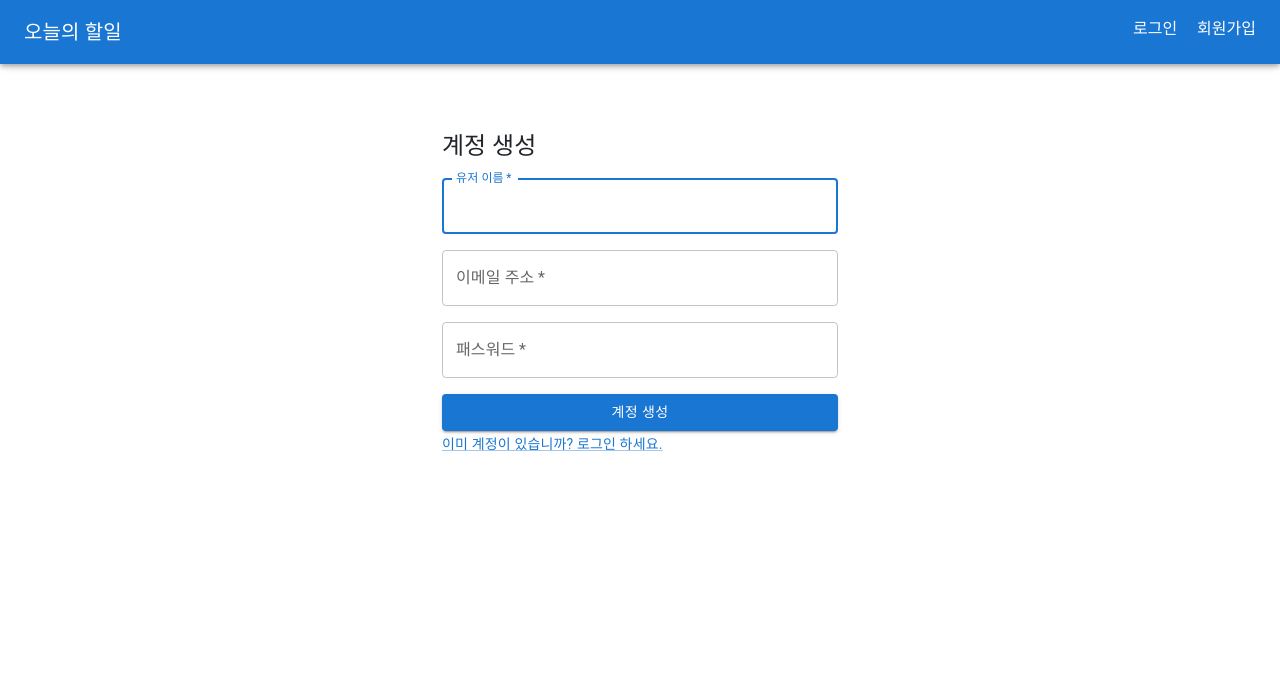
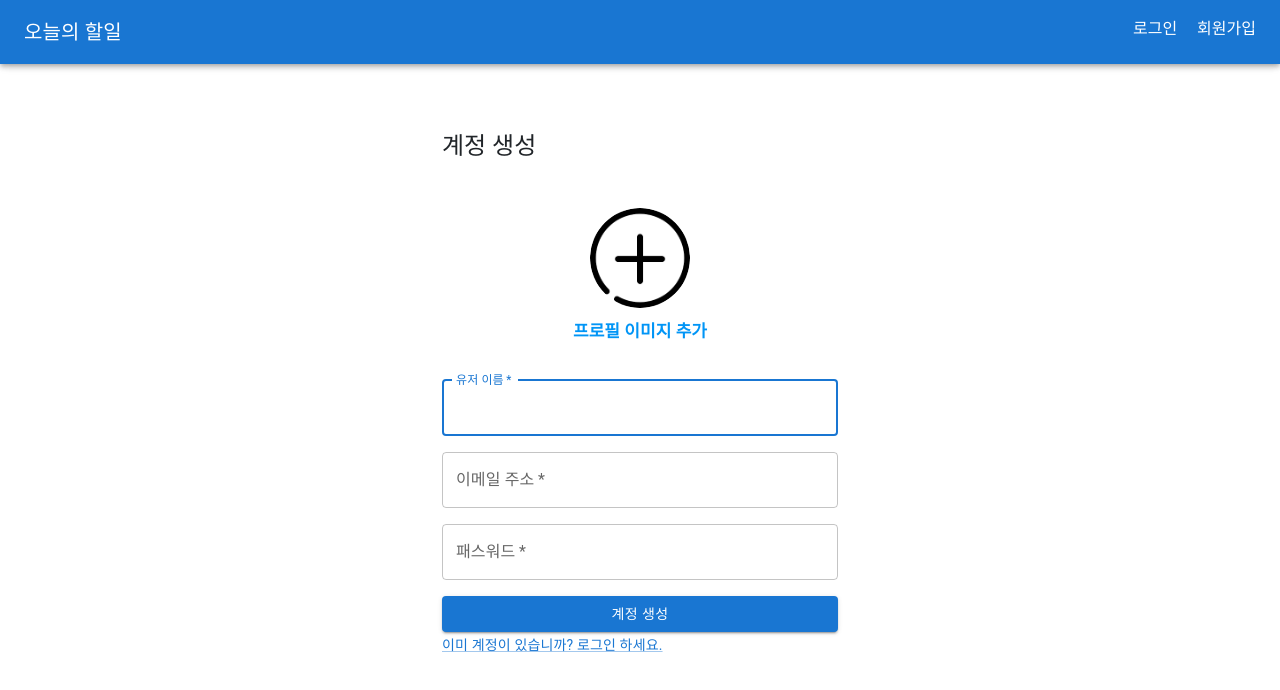
Before and after one commit to jna0829/todo-app, a React (Create React App) app: page /join in a window 1280 px wide. Shown: the top 690 px of the page. Built offline with nearby package versions, Linux system fonts and the light colour scheme.

Commit message:
# 프로필 사진 업로드 랜더링처리

```diff
--- a/package.json
+++ b/package.json
@@ -22,7 +22,8 @@
     "start": "react-scripts start",
     "build": "react-scripts build",
     "test": "react-scripts test",
-    "eject": "react-scripts eject"
+    "eject": "react-scripts eject",
+    "deploy": "aws s3 sync ./build s3://todo-react-sj --profile=todo-shin"
   },
   "eslintConfig": {
     "extends": [
--- a/src/components/Join.js
+++ b/src/components/Join.js
@@ -1,10 +1,16 @@
-import React, { useState } from "react";
+import React, { useState, useRef } from "react";
 import {Button, Container, Grid, TextField, Typography, Link} from "@mui/material";
 //herder에 있는 Link와 성능은 똑같으나 라이브러리가 다르다.
 
 import { API_BASE_URL } from "../config/host-config";
 
 const Join = () => {
+
+    // 파일 input Dom객체 useRef 훅으로 관리하기
+    const $fileInput = useRef();
+
+    //이미지 파일 정보 상태관리
+    const [imgFile, setImgFile] = useState(null);
 
     //회원 입력 정보 상태관리
     const [user, setUser] = useState ({
@@ -150,9 +156,35 @@ const Join = () => {
         }
     };
 
+    // 첨부 파일 추가 클릭 기능
+    const fileClickHandler = e => {
+        // const $fileInput = document.getElementById('profileImg');
+        // $fileInput.click();
+        $fileInput.current.click();
+    };
+
+    // 이미지 썸네일 체인지 이벤트
+    const showImageHandler = e => {
+        //첨부파일의 데이터를 읽어온다
+        // const $fileInput = document.getElementById('profileImg');
+        // console.log($fileInput.files[0]);
+        console.log($fileInput.current.files[0]);
+        const fileData = $fileInput.current.files[0];
+
+        //첨부 파일의 바이트 데이터를 읽기 위한 객체
+        const reader = new FileReader();
+        //파일 바이트 데이터를 img src나 a의 href를 넣기 위한 모양으로 바꿔서 로딩해줌
+        reader.readAsDataURL(fileData);
+
+        //첨부 파일이 등록되는 순간의 이미지 셋팅
+        reader.onloadend = e => {
+            //이미지 src 등록
+            setImgFile(reader.result);
+        };
+    };
+
 
     return (
-
         <Container component="main" maxWidth="xs" style={{ marginTop: "130px" }}>
             <form noValidate onSubmit={joinHandler}>
                 <Grid container spacing={2}>
@@ -161,6 +193,21 @@ const Join = () => {
                             계정 생성
                         </Typography>
                     </Grid>
+
+                    {/* 프로필 사진 파일 넣을 수 있는 탐색기 창이 떠야함 */}
+                    <Grid item xs={12}>
+                        <div className="thumbnail-box" onClick={fileClickHandler}>
+                            <img src={imgFile ? imgFile : require("../assets/img/image-add.png")} alt="프로필 썸네일" />
+                        </div>
+
+                        <label className="signup-img-label" htmlFor="profileImg">프로필 이미지 추가</label>
+
+                        {/* type="file" 파일탐색기가 뜸 -> accept는 이미지 파일만 넣을 수 있도록 -> 일단 숨김 */}
+                        {/* multiple는 사진을 여러개 넣을 수 있지만 보통은 그렇게 안함 */}
+                        <input id="profileImg" type="file" accept="image/*" style={{display : 'none'}} onChange={showImageHandler}
+                               ref={$fileInput} />
+                    </Grid>
+
                     <Grid item xs={12}>
                         <TextField
                             autoComplete="fname"
--- a/src/config/host-config.js
+++ b/src/config/host-config.js
@@ -9,7 +9,8 @@ let backendHost; //백엔드 호스트 이름
 if(hostname === 'localhost'){
     // 서버 배포되는 곳으로 수정
     backendHost = 'http://localhost:8181'
-
+} else if (hostname === 'todo-react-sj.s3-website.ap-northeast-2.amazonaws.com') {
+    backendHost = 'http://ec2-15-164-59-39.ap-northeast-2.compute.amazonaws.com';
 }
 
 export const API_BASE_URL = `${backendHost}`;
--- a/src/css/main.css
+++ b/src/css/main.css
@@ -4,3 +4,30 @@
     width: 50%;
     margin: 50px auto;
 }
+
+.thumbnail-box {
+    width: 100px;
+    height: 100px;
+    /* 원통형 */
+    border-radius: 50%;
+    /* 이미지는 네모인데 이미지를 원통형으로 만들었기 때문에 모서리를 가리기 위해 */
+    overflow: hidden;
+    margin: 30px auto 10px;
+    /* 마우스 올리면 클릭 모양이 뜸 */
+    cursor: pointer;
+  }
+
+  .thumbnail-box img {
+    width: 100px;
+    height: 100px;
+  }
+
+  .signup-img-label {
+    font-weight: bold;
+    font-size: 17px;
+    color: #0095f6;
+    cursor: pointer;
+    display: block;
+    text-align: center;
+    margin-bottom: 20px;
+  }
```
Also changed, not shown: src/assets/img/anonymous.jpg (added), src/assets/img/image-add.png (added).
